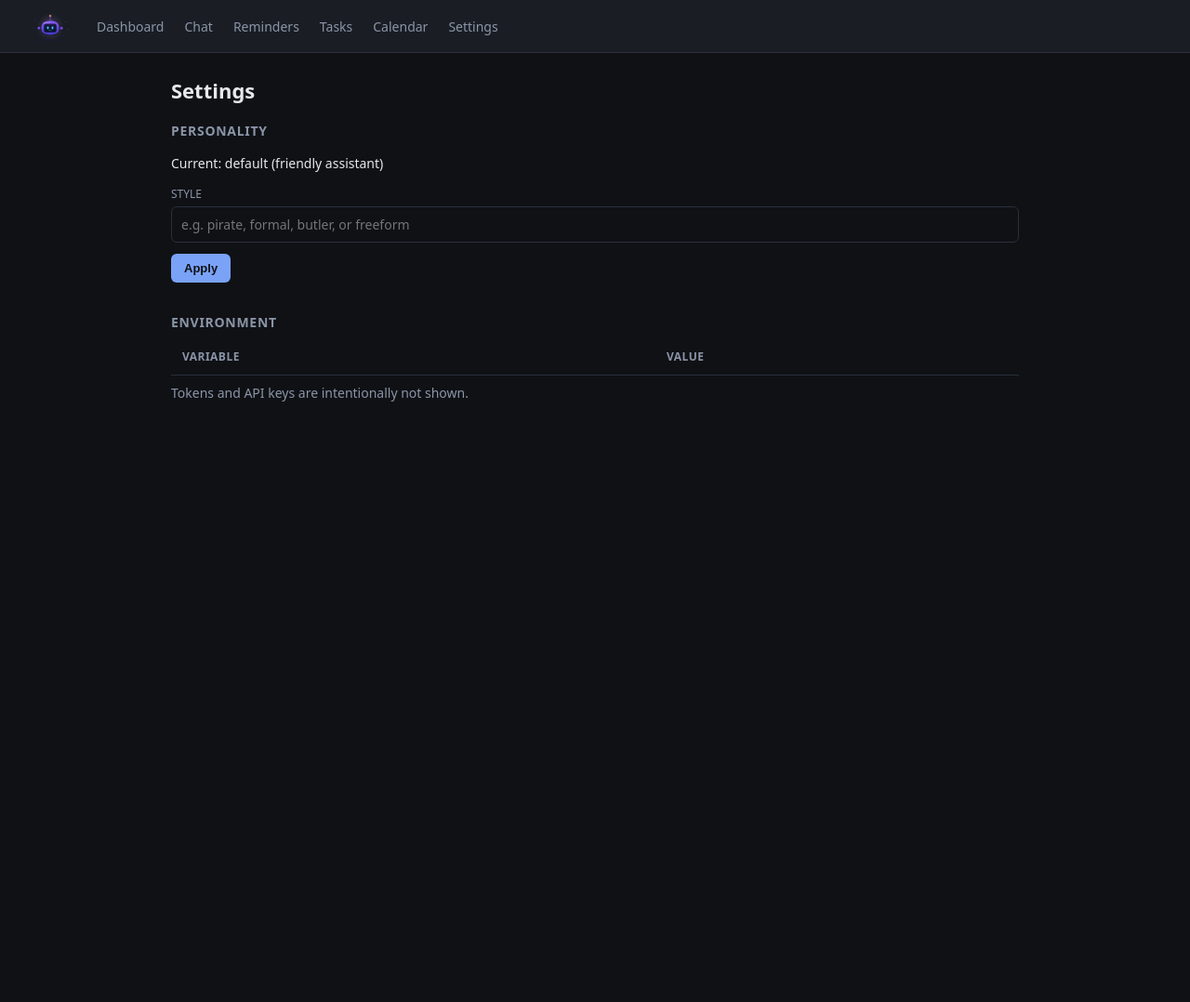
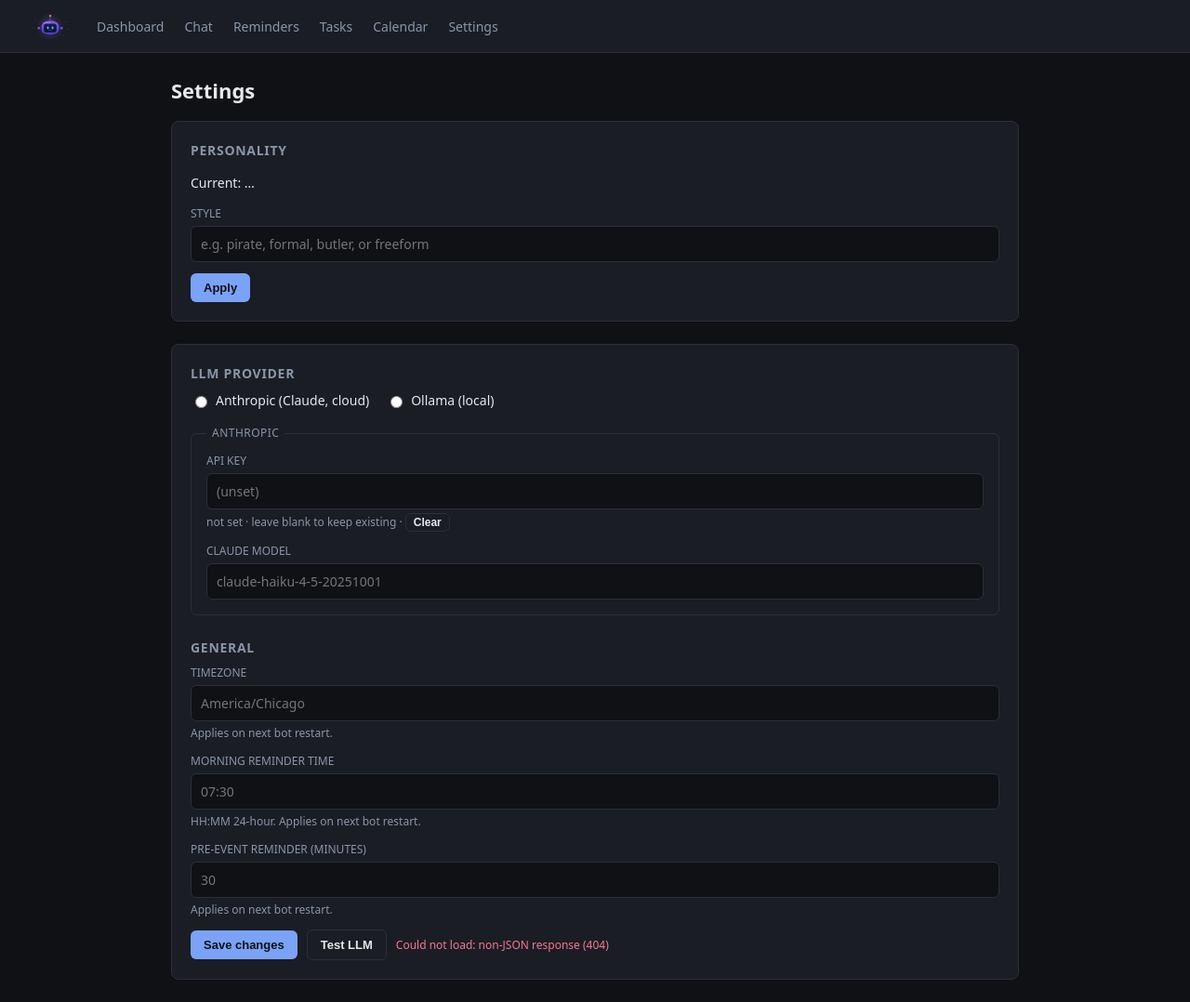
Before and after one commit to jaypetez/sidekick, a Python web app: template src/sidekick/web/templates/settings.html in a window 1280 px wide. Shown: the whole page at 93% size. Before the commit the page ends 432 px from the top, so only its background shows below. Run offline with Jinja, Linux system fonts and the light colour scheme; the template is opened without the code that fills it, so the values that code supplies are empty.

Commit message:
feat(web): editable settings page with live LLM reload
Settings page now lets you change the LLM provider, Anthropic API
key, Claude model, Ollama base URL/model/num_ctx/num_gpu/keep_alive,
timezone, and reminder timing — all from the UI, no .env edit.

- Vanilla ES module at /static/js/pages/settings.js owns the form;
  loads via GET /api/settings and saves via PATCH /api/settings.
  Provider radio toggles the visible fieldset between Anthropic and
  Ollama options.
- API key field stays empty on render and only submits when the user
  types into it; a dedicated Clear button explicitly removes the
  stored secret. The raw key never appears in any GET response.
- Test LLM button hits POST /api/settings/test-llm so the user can
  verify the key/model without going to chat.
- LLM-affecting changes (provider, key, model, any OLLAMA_*) trigger
  services/llm.rebuild_client(), swapping the agent's LLM client in
  place. Timezone and reminder times still apply on next restart and
  the UI flags that next to each field.
- /static/js/api.js — small fetch wrapper around the {data, error}
  envelope. apiFetch resolves with data or throws ApiError.
- HTML handler shrinks to "render shell" + the legacy POST
  /settings/personality fallback for clients without JS.

Co-Authored-By: Claude Opus 4.7 (1M context) <noreply@anthropic.com>

```diff
--- /dev/null
+++ b/src/sidekick/web/static/js/api.js
@@ -0,0 +1,45 @@
+// Tiny fetch wrapper that understands the /api {data, error} envelope.
+//
+// All /api/* responses come back as
+//   { data: <result>, error: null }
+// or
+//   { data: null, error: { code, message } }
+//
+// apiFetch resolves with `data` on success and throws an ApiError on
+// failure so callers can branch with a normal try/catch.
+
+export class ApiError extends Error {
+  constructor(code, message, status) {
+    super(message || code || "request failed");
+    this.code = code || "unknown";
+    this.status = status;
+  }
+}
+
+export async function apiFetch(path, { method = "GET", body, headers = {} } = {}) {
+  const init = { method, headers: { ...headers } };
+  if (body !== undefined) {
+    init.headers["Content-Type"] = "application/json";
+    init.body = typeof body === "string" ? body : JSON.stringify(body);
+  }
+
+  let response;
+  try {
+    response = await fetch(path, init);
+  } catch (networkErr) {
+    throw new ApiError("network_error", networkErr.message, 0);
+  }
+
+  let payload;
+  try {
+    payload = await response.json();
+  } catch {
+    throw new ApiError("invalid_response", `non-JSON response (${response.status})`, response.status);
+  }
+
+  if (!response.ok || (payload && payload.error)) {
+    const err = (payload && payload.error) || { code: `http_${response.status}`, message: response.statusText };
+    throw new ApiError(err.code, err.message, response.status);
+  }
+  return payload.data;
+}
--- /dev/null
+++ b/src/sidekick/web/static/js/pages/settings.js
@@ -0,0 +1,184 @@
+// Settings page — fetches /api/settings on load, sends PATCH on save,
+// hits /api/settings/test-llm for the probe button.
+
+import { apiFetch, ApiError } from "../api.js";
+
+const form = document.getElementById("settings-form");
+const status = document.getElementById("settings-status");
+const testButton = document.getElementById("test-llm");
+
+const personalityForm = document.getElementById("personality-form");
+const personalityCurrent = document.getElementById("personality-current");
+const personalityStyle = document.getElementById("personality-style");
+const personalityStatus = document.getElementById("personality-status");
+const presetsList = document.getElementById("presets");
+
+// Track baseline values so PATCH only sends what actually changed.
+// Secret fields are always left empty in the input — we read their
+// state from `secretState` instead, and submit them only when the
+// user types into them or clicks the Clear button.
+const baseline = new Map(); // key -> string value (the rendered placeholder text or "")
+const secretState = new Map(); // key -> { set: bool, preview: string, clearRequested: bool }
+
+function setStatus(el, kind, text) {
+  el.dataset.kind = kind; // "ok" | "error" | "loading" | ""
+  el.textContent = text || "";
+}
+
+function syncProviderVisibility() {
+  const provider = (form.elements["LLM_PROVIDER"].value || "anthropic").toLowerCase();
+  for (const fs of form.querySelectorAll("fieldset[data-provider]")) {
+    fs.hidden = fs.dataset.provider !== provider;
+  }
+}
+
+function applySettingsSnapshot(snapshot, editableKeys, secretKeys) {
+  for (const key of editableKeys) {
+    const field = form.elements[key];
+    if (!field) continue;
+    const value = snapshot[key];
+    if (secretKeys.includes(key)) {
+      const info = value && typeof value === "object" ? value : { set: false, preview: "" };
+      secretState.set(key, { ...info, clearRequested: false });
+      // Show placeholder, never the actual value
+      field.value = "";
+      field.placeholder = info.set ? `set · ${info.preview}` : "(unset)";
+      // Update the visible hint
+      const hint = form.querySelector(`[data-secret-state="${key}"]`);
+      if (hint) hint.textContent = info.set ? `set · ${info.preview}` : "not set";
+      baseline.set(key, "");
+    } else if (field.type === "radio" || field.tagName === "FIELDSET") {
+      // Provider radios are a group — handled below.
+      continue;
+    } else {
+      field.value = value || "";
+      baseline.set(key, field.value);
+    }
+  }
+  // Provider radio
+  const providerRadios = form.elements["LLM_PROVIDER"];
+  if (providerRadios) {
+    const current = (snapshot.LLM_PROVIDER || "anthropic").toLowerCase();
+    for (const radio of providerRadios) {
+      radio.checked = radio.value === current;
+    }
+    baseline.set("LLM_PROVIDER", current);
+  }
+  syncProviderVisibility();
+}
+
+function applyPersonalitySnapshot(info) {
+  if (!info) return;
+  personalityCurrent.textContent = info.current || "default (friendly assistant)";
+  presetsList.innerHTML = "";
+  const defaultOpt = document.createElement("option");
+  defaultOpt.value = "default";
+  presetsList.appendChild(defaultOpt);
+  for (const preset of info.presets || []) {
+    const opt = document.createElement("option");
+    opt.value = preset;
+    presetsList.appendChild(opt);
+  }
+}
+
+async function loadSettings() {
+  setStatus(status, "loading", "Loading…");
+  try {
+    const data = await apiFetch("/api/settings");
+    applySettingsSnapshot(data.settings, data.editable_keys, data.secret_keys);
+    applyPersonalitySnapshot(data.personality);
+    setStatus(status, "", "");
+  } catch (err) {
+    setStatus(status, "error", `Could not load: ${err.message}`);
+  }
+}
+
+function collectChanges() {
+  const changes = {};
+  for (const [key, base] of baseline.entries()) {
+    if (secretState.has(key)) continue; // handled below
+    const field = form.elements[key];
+    if (!field) continue;
+    const value = field.value;
+    if (value !== base) changes[key] = value;
+  }
+  for (const [key, info] of secretState.entries()) {
+    const field = form.elements[key];
+    if (!field) continue;
+    if (info.clearRequested) {
+      changes[key] = "";
+    } else if (field.value !== "") {
+      changes[key] = field.value;
+    }
+  }
+  return changes;
+}
+
+form.addEventListener("submit", async (event) => {
+  event.preventDefault();
+  const changes = collectChanges();
+  if (Object.keys(changes).length === 0) {
+    setStatus(status, "", "Nothing to save.");
+    return;
+  }
+  setStatus(status, "loading", "Saving…");
+  try {
+    const data = await apiFetch("/api/settings", { method: "PATCH", body: changes });
+    applySettingsSnapshot(data.settings, Object.keys(data.settings), Array.from(secretState.keys()));
+    const summary = `Saved ${data.applied.length} change(s)` + (data.llm_reloaded ? " · LLM reloaded" : "");
+    setStatus(status, "ok", summary);
+  } catch (err) {
+    setStatus(status, "error", `Save failed: ${err.message}`);
+  }
+});
+
+// Provider radio toggles visibility immediately
+form.elements["LLM_PROVIDER"].forEach?.((radio) => {
+  radio.addEventListener("change", syncProviderVisibility);
+});
+for (const radio of form.querySelectorAll('input[name="LLM_PROVIDER"]')) {
+  radio.addEventListener("change", syncProviderVisibility);
+}
+
+// Clear buttons next to secret fields
+for (const button of form.querySelectorAll("button[data-clear]")) {
+  button.addEventListener("click", () => {
+    const key = button.dataset.clear;
+    const info = secretState.get(key);
+    if (!info) return;
+    info.clearRequested = true;
+    secretState.set(key, info);
+    const field = form.elements[key];
+    if (field) {
+      field.value = "";
+      field.placeholder = "(will be cleared on save)";
+    }
+    setStatus(status, "", `${key} will be cleared on save.`);
+  });
+}
+
+testButton.addEventListener("click", async () => {
+  setStatus(status, "loading", "Probing LLM…");
+  try {
+    const data = await apiFetch("/api/settings/test-llm", { method: "POST", body: {} });
+    setStatus(status, "ok", `OK · ${data.provider} · ${data.model} · reply: ${data.reply}`);
+  } catch (err) {
+    setStatus(status, "error", `Probe failed: ${err.message}`);
+  }
+});
+
+personalityForm.addEventListener("submit", async (event) => {
+  event.preventDefault();
+  const style = personalityStyle.value.trim();
+  setStatus(personalityStatus, "loading", "Saving…");
+  try {
+    const data = await apiFetch("/api/personality", { method: "PATCH", body: { style } });
+    personalityCurrent.textContent = data.current || "default (friendly assistant)";
+    setStatus(personalityStatus, "ok", `Applied (${data.label}).`);
+    personalityStyle.value = "";
+  } catch (err) {
+    setStatus(personalityStatus, "error", err.message);
+  }
+});
+
+loadSettings();
--- a/src/sidekick/web/static/style.css
+++ b/src/sidekick/web/static/style.css
@@ -188,3 +188,29 @@ p.muted { color: var(--muted); margin-top: -8px; }
   border-radius: 6px;
   font-size: 13px;
 }
+
+/* Settings */
+.settings-card {
+  background: var(--surface);
+  border: 1px solid var(--border);
+  border-radius: 8px;
+  padding: 20px;
+}
+.settings-card fieldset {
+  border: 1px solid var(--border);
+  border-radius: 6px;
+  padding: 12px 16px 4px;
+  margin: 12px 0 16px;
+}
+.settings-card legend { color: var(--muted); padding: 0 6px; font-size: 12px; text-transform: uppercase; letter-spacing: 0.04em; }
+.settings-card .radio-group { display: flex; gap: 18px; }
+.settings-card .radio-group label { display: inline-flex; align-items: center; gap: 6px; text-transform: none; color: var(--text); font-size: 14px; }
+.settings-card .radio-group input { width: auto; }
+.settings-card .hint { color: var(--muted); font-size: 12px; margin: 4px 0 0; }
+.settings-card .hint code { color: var(--text); background: var(--bg); padding: 1px 4px; border-radius: 4px; }
+.settings-actions { display: flex; gap: 10px; align-items: center; margin-top: 12px; }
+button.inline { padding: 2px 8px; font-size: 12px; }
+.form-status { font-size: 12px; }
+.form-status[data-kind="ok"] { color: var(--ok); }
+.form-status[data-kind="error"] { color: var(--down); }
+.form-status[data-kind="loading"] { color: var(--muted); font-style: italic; }
--- a/src/sidekick/web/templates/settings.html
+++ b/src/sidekick/web/templates/settings.html
@@ -3,35 +3,97 @@
 {% block content %}
 <h1>Settings</h1>
 
-<section>
+<section class="settings-card">
   <h2>Personality</h2>
-  <p>Current: {{ personality if personality else 'default (friendly assistant)' }}</p>
-  <form method="post" action="/settings/personality">
-    <input type="hidden" name="_csrf" value="{{ csrf_token }}">
+  <p>Current: <span id="personality-current">…</span></p>
+  <form id="personality-form">
     <div class="field">
-      <label>Style</label>
-      <input name="style" list="presets" placeholder="e.g. pirate, formal, butler, or freeform">
-      <datalist id="presets">
-        <option value="default">
-        {% for preset in presets %}
-        <option value="{{ preset }}">
-        {% endfor %}
-      </datalist>
+      <label for="personality-style">Style</label>
+      <input id="personality-style" name="style" list="presets" placeholder="e.g. pirate, formal, butler, or freeform">
+      <datalist id="presets"></datalist>
     </div>
-    <button type="submit">Apply</button>
+    <div class="settings-actions">
+      <button type="submit">Apply</button>
+      <span id="personality-status" class="form-status"></span>
+    </div>
   </form>
 </section>
 
-<section style="margin-top:32px">
-  <h2>Environment</h2>
-  <table>
-    <thead><tr><th>Variable</th><th>Value</th></tr></thead>
-    <tbody>
-      {% for key, value in env.items() %}
-      <tr><td><code>{{ key }}</code></td><td>{{ value if value else '—' }}</td></tr>
-      {% endfor %}
-    </tbody>
-  </table>
-  <p style="color:var(--muted); margin-top:8px">Tokens and API keys are intentionally not shown.</p>
-</section>
+<form id="settings-form" class="settings-card" style="margin-top:24px">
+  <h2>LLM provider</h2>
+  <div class="field">
+    <div class="radio-group">
+      <label><input type="radio" name="LLM_PROVIDER" value="anthropic"> Anthropic (Claude, cloud)</label>
+      <label><input type="radio" name="LLM_PROVIDER" value="ollama"> Ollama (local)</label>
+    </div>
+  </div>
+
+  <fieldset data-provider="anthropic">
+    <legend>Anthropic</legend>
+    <div class="field">
+      <label for="anthropic-key">API key</label>
+      <input id="anthropic-key" type="password" name="ANTHROPIC_API_KEY" autocomplete="off" placeholder="(unset)">
+      <p class="hint">
+        <span data-secret-state="ANTHROPIC_API_KEY">not set</span>
+        · leave blank to keep existing ·
+        <button type="button" class="secondary inline" data-clear="ANTHROPIC_API_KEY">Clear</button>
+      </p>
+    </div>
+    <div class="field">
+      <label for="claude-model">Claude model</label>
+      <input id="claude-model" type="text" name="CLAUDE_MODEL" placeholder="claude-haiku-4-5-20251001">
+    </div>
+  </fieldset>
+
+  <fieldset data-provider="ollama" hidden>
+    <legend>Ollama</legend>
+    <div class="field">
+      <label for="ollama-base-url">Base URL</label>
+      <input id="ollama-base-url" type="text" name="OLLAMA_BASE_URL" placeholder="http://localhost:11434">
+    </div>
+    <div class="field">
+      <label for="ollama-model">Model</label>
+      <input id="ollama-model" type="text" name="OLLAMA_MODEL" placeholder="llama3.1:8b">
+    </div>
+    <div class="field">
+      <label for="ollama-num-ctx">Context tokens (num_ctx)</label>
+      <input id="ollama-num-ctx" type="number" name="OLLAMA_NUM_CTX" placeholder="4096" min="1">
+    </div>
+    <div class="field">
+      <label for="ollama-num-gpu">GPU layers (num_gpu)</label>
+      <input id="ollama-num-gpu" type="number" name="OLLAMA_NUM_GPU" placeholder="-1 = auto · 999 = max · 0 = CPU">
+      <p class="hint">Leave blank for Ollama's auto-detect. 999 forces all layers to GPU; 0 disables GPU.</p>
+    </div>
+    <div class="field">
+      <label for="ollama-keep-alive">Keep alive</label>
+      <input id="ollama-keep-alive" type="text" name="OLLAMA_KEEP_ALIVE" placeholder="5m">
+      <p class="hint">How long Ollama holds the model in memory after a request (e.g. <code>5m</code>, <code>1h</code>).</p>
+    </div>
+  </fieldset>
+
+  <h2 style="margin-top:24px">General</h2>
+  <div class="field">
+    <label for="timezone">Timezone</label>
+    <input id="timezone" type="text" name="TIMEZONE" placeholder="America/Chicago">
+    <p class="hint">Applies on next bot restart.</p>
+  </div>
+  <div class="field">
+    <label for="morning-time">Morning reminder time</label>
+    <input id="morning-time" type="text" name="MORNING_REMINDER_TIME" placeholder="07:30">
+    <p class="hint">HH:MM 24-hour. Applies on next bot restart.</p>
+  </div>
+  <div class="field">
+    <label for="pre-event-minutes">Pre-event reminder (minutes)</label>
+    <input id="pre-event-minutes" type="number" name="PRE_EVENT_REMINDER_MINUTES" min="0" placeholder="30">
+    <p class="hint">Applies on next bot restart.</p>
+  </div>
+
+  <div class="settings-actions">
+    <button type="submit">Save changes</button>
+    <button type="button" id="test-llm" class="secondary">Test LLM</button>
+    <span id="settings-status" class="form-status"></span>
+  </div>
+</form>
+
+<script type="module" src="/static/js/pages/settings.js"></script>
 {% endblock %}
```
Also changed, not shown: src/sidekick/web/handlers/settings.py (+17 -33 lines), tests/web/test_settings_routes.py (+46 -41 lines).
